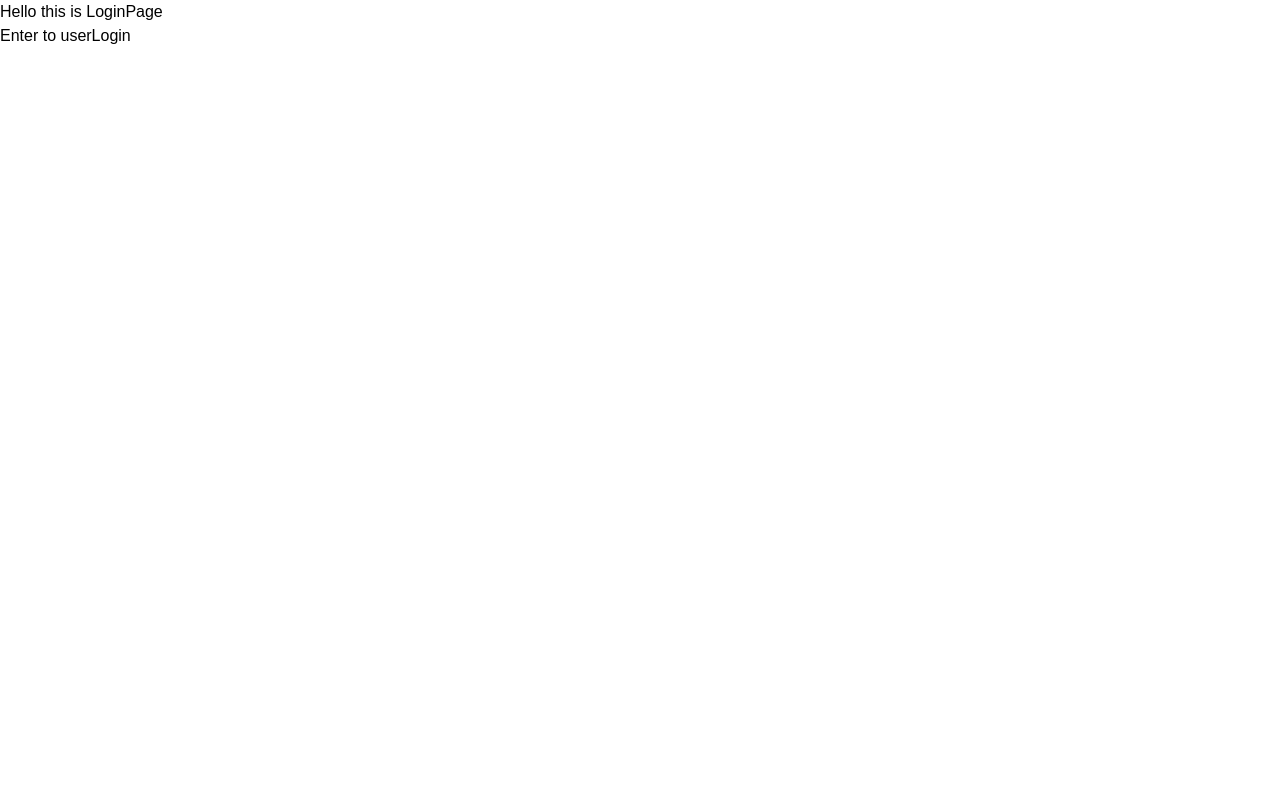
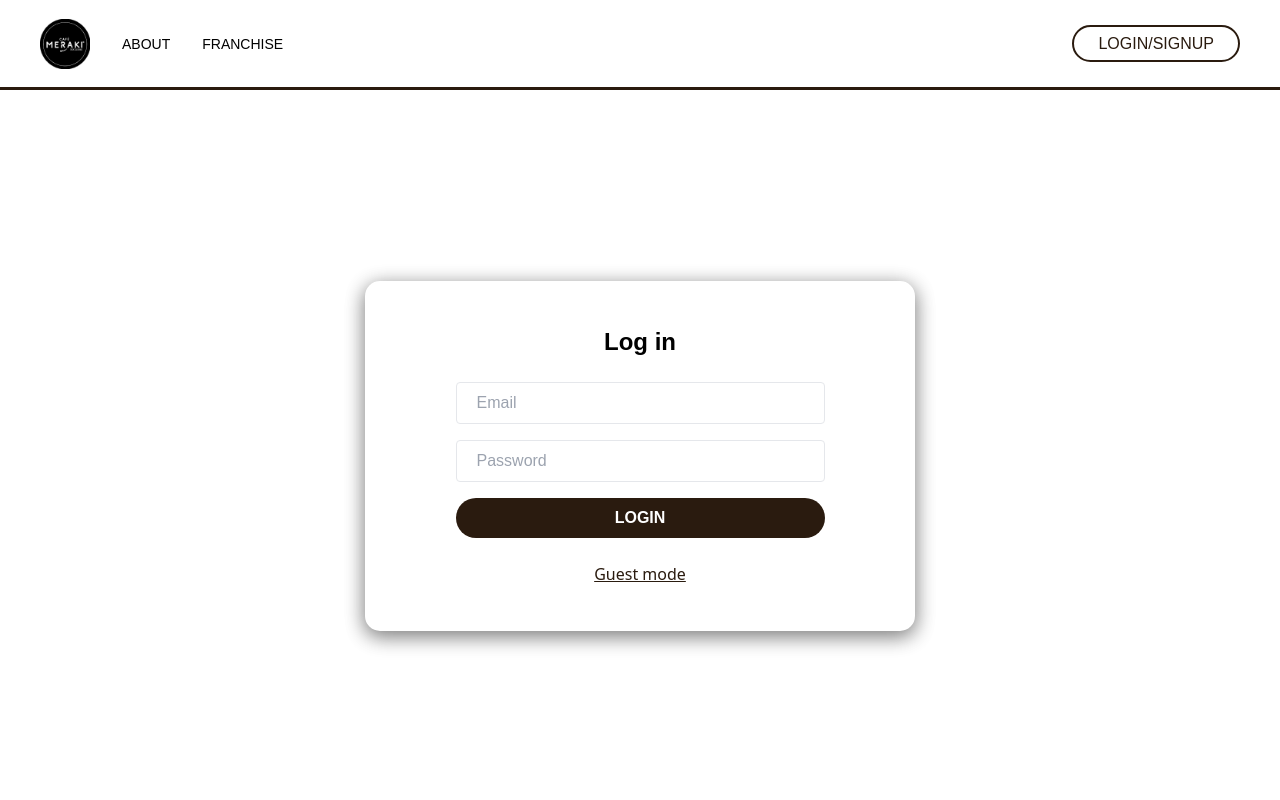
Before and after one commit to StDevRhenz/cafe-meraki, a Next.js app in the folder client/: page /login in a window 1280 px wide. Shown: the top 800 px of the page. Built offline with nearby package versions, Linux system fonts and the light colour scheme.

Commit message:
Login interface done

```diff
--- a/client/src/app/login/page.tsx
+++ b/client/src/app/login/page.tsx
@@ -1,13 +1,35 @@
-export default function login(){
-    return (
+import Navbar from "@/components/navbar";
+import Footer from "@/components/footer";
+import Link from "next/link";
+
+export default function login() {
+  return (
     <div>
-        <div>
-            Hello this is LoginPage
+      <Navbar />
+      <div className="min-h-screen flex flex-col items-center justify-center bg-white pt-40 pb-12">
+        <div className="relative w-[300px] md:w-[550px] h-[350px] rounded-[15px] shadow-[0_4px_20px_rgba(0,0,0,0.3),0_6px_20px_rgba(0,0,0,0.3)] flex items-center justify-center">
+          <div className="absolute top-0 left-0 w-full h-full flex items-center justify-around">
+            <form action="" method="post" className="flex flex-col items-center justify-center w-[70%] min-w-[238px] px-2">
+              <h2 className="title text-2xl font-bold mb-6 text-center">Log in</h2>
+              <div className="input-field mb-4 flex items-center border rounded px-3 py-2 w-full">
+                <i className="fas fa-user mr-2"></i>
+                <input type="text" name="email" placeholder="Email" required className="flex-1 outline-none bg-transparent" />
+              </div>
+              <div className="input-field mb-4 flex items-center border rounded px-3 py-2 w-full">
+                <i className="fas fa-lock mr-2"></i>
+                <input type="password" name="password" placeholder="Password" required className="flex-1 outline-none bg-transparent" />
+              </div>
+              <Link href="/login/order" className="w-full flex justify-center">
+                <button type="button" className="btn w-full bg-[#2A1B0F] w-[200px] text-white py-2 rounded-full font-semibold hover:bg-[#1A1109] transition-colors mb-4 cursor-pointer">
+                  LOGIN
+                </button>
+              </Link>
+              <p className="guestmode text-center pt-2"><a href="/login/order" className="text-[#2A1B0F] underline hover:text-blue-600 text-[16px] font-sans">Guest mode</a></p>
+            </form>
+          </div>
         </div>
-        <div>
-            <button>Enter to userLogin</button>
-        </div>
+      </div>
+      <Footer />
     </div>
-
-    )
+  );
 }
```
